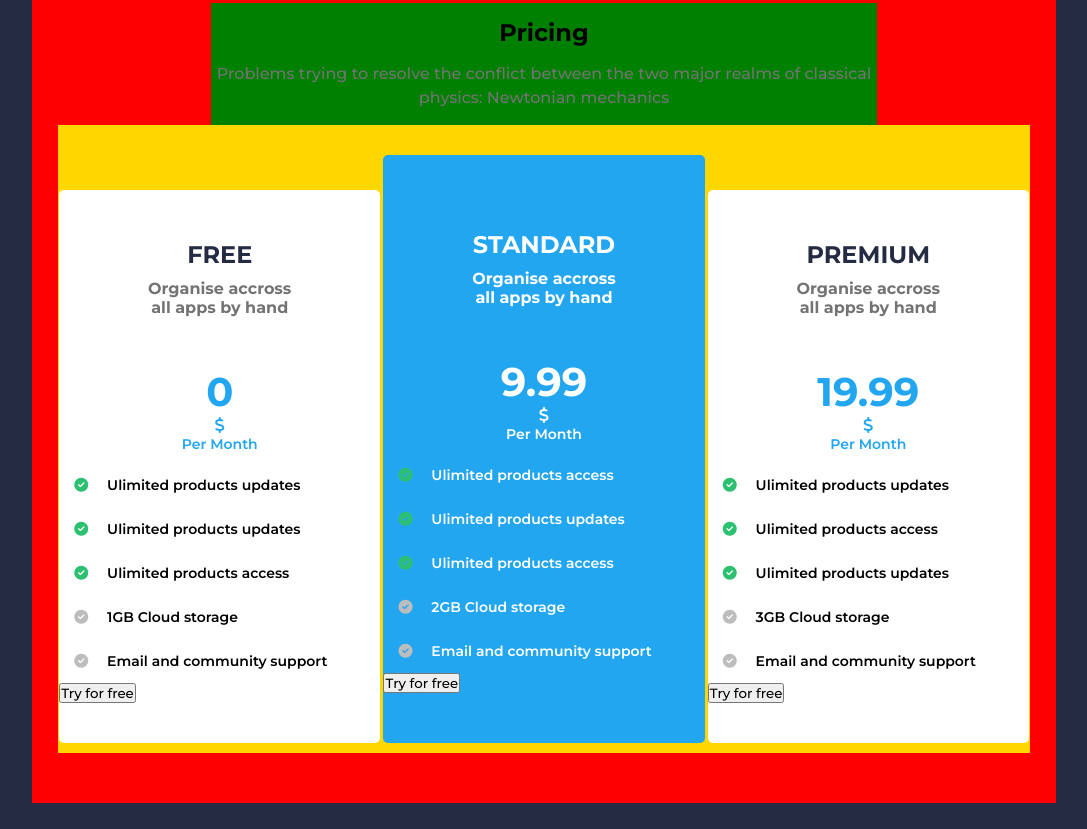
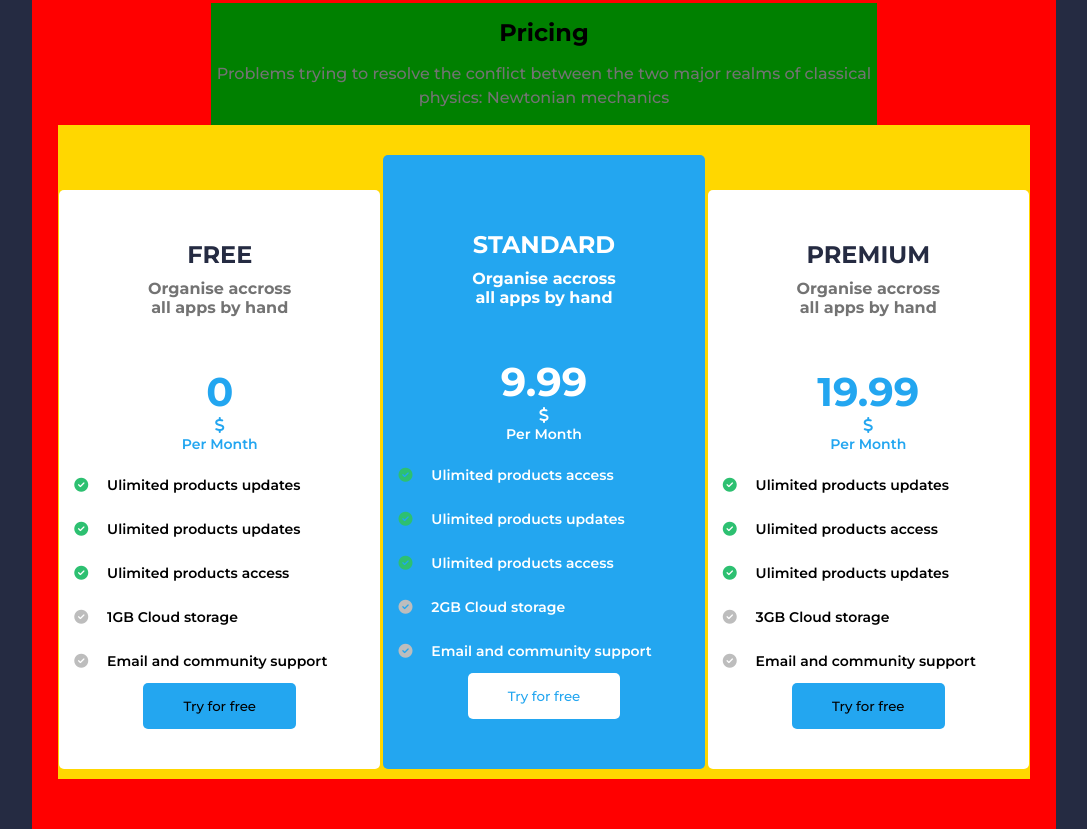
Before and after one commit to GaelTikeng/Financely, a plain HTML site: page index.html in a window 1280 px wide. Shown: the part 2734-3563 px from the top of the page, without its empty margins (96-1183 px from the left). Before the commit the page ends 3537 px from the top, so only its background shows below. Drawn offline with Linux system fonts and the light colour scheme.

Commit message:
second commit

```diff
--- a/assets/styles/style.css
+++ b/assets/styles/style.css
@@ -420,6 +420,8 @@ body {
   background: #fff;
   color: #000;
   padding: 40px 0;
+  display: flex;
+  flex-direction: column;
   border-radius: 5px;
 }
 
@@ -431,6 +433,8 @@ body {
   color: #fff;
   padding: 65px 0 50px !important;
   border-radius: 5px;
+  display: flex;
+  flex-direction: column;
 }
 
 .box1 h3 {
@@ -533,5 +537,18 @@ body {
 }
 
 .try-for-free {
+  padding: 15px 40px;
+  border: none;
+  border-radius: 5px;
+  align-self: center;
+  background: #23A6F0;
+}
 
-}
+  .try-for-free1 {
+    padding: 15px 40px;
+    border: none;
+    border-radius: 5px;
+    align-self: center;
+    background: #fff;
+    color: #23A6F0;
+  }
--- a/index.html
+++ b/index.html
@@ -221,7 +221,7 @@
           <p><i class="fa-solid fa-circle-check"></i> 2GB Cloud storage</p>
           <p><i class="fa-solid fa-circle-check"></i> Email and community support</p>
         </div>
-        <button class="try-for-free">Try for free</button>
+        <button class="try-for-free1">Try for free</button>
       </div>
       <div class="box1">
         <h3>PREMIUM</h3>
```
